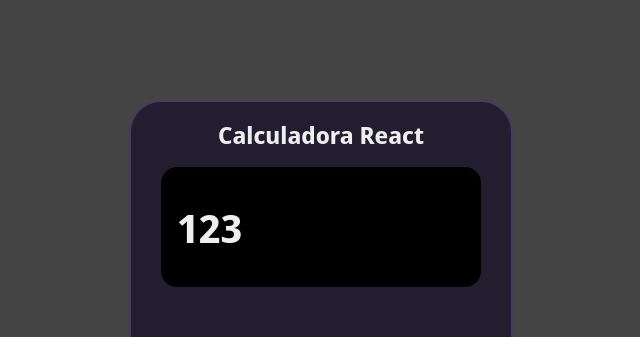
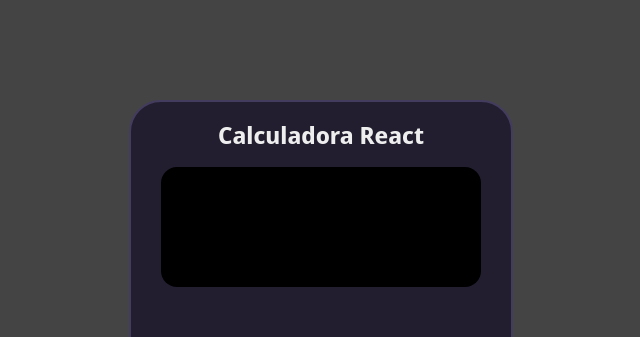
Before and after one commit to TheBestGekyume/calculadoraReact, a React (Create React App) app in the folder calculadora-jsx/: page / in a window 1280 px wide. Shown: the top 337 px of the page, without its empty margins (319-959 px from the left). Built offline with nearby package versions, Linux system fonts and the light colour scheme.

Commit message:
visorInCalculadora

```diff
--- a/calculadora-jsx/src/App.jsx
+++ b/calculadora-jsx/src/App.jsx
@@ -1,11 +1,11 @@
 import './styles/App.css';
 import React from "react";
-import {Calculadora} from "./components/Calcualdora/Calculadora";
+import {Calculadora} from "./components/Calculadora/Calculadora.jsx";
 
 function App() {
   return (
     <>
-      <Calculadora />
+      <Calculadora/>
     </>
   );
 }
--- a/calculadora-jsx/src/components/Calcualdora/Calculadora.jsx
+++ b/calculadora-jsx/src/components/Calculadora/Calculadora.jsx
@@ -1,14 +1,14 @@
+import React from "react";
 import './Calculadora.css';
+import { Visor } from '../Visor/Visor.jsx';
 
 export function Calculadora(props) {
     return (
       <section id='calculadora'>
 
         <h1>Calculadora React</h1>
+        <Visor/>
 
-        <div id='visor'>
-            <h2>123</h2>
-        </div>
       </section>
     );
 }
--- /dev/null
+++ b/calculadora-jsx/src/components/Visor/Visor.css
@@ -0,0 +1,15 @@
+
+div#visor{
+    display: flex;
+    align-items: center;
+    justify-content: start;
+    width: 25vw;
+    height: 15vh;
+    background-color: #000;
+    border-radius: 1rem;
+    padding-left: 1rem;
+}
+
+div#visor h2{
+    font-size: 2.5rem;
+}
--- a/calculadora-jsx/src/components/Visor/Visor.jsx
+++ b/calculadora-jsx/src/components/Visor/Visor.jsx
@@ -1,7 +1,10 @@
+
+import './Visor.css';
+
 export function Visor(props) {
     return (
-      <section>
-        <h2>{props.title}</h2>
-      </section>
+        <div id='visor'>
+            <h2></h2>
+        </div>
     );
 }
```
Also changed, not shown: calculadora-jsx/src/components/Calculadora/Calculadora.css (renamed from calculadora-jsx/src/components/Calcualdora/Calculadora.css).
